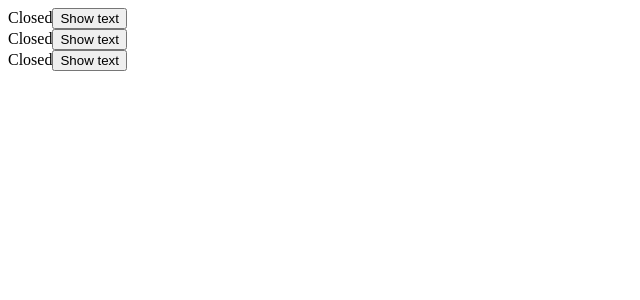
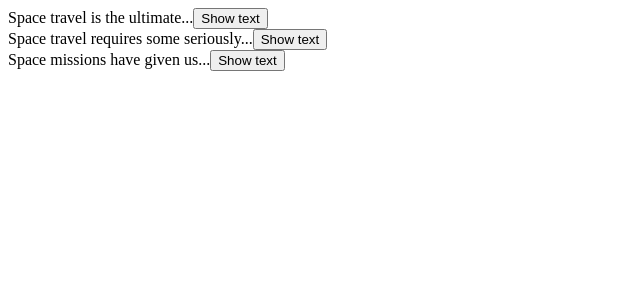
Before and after one commit to tojibayevvv/popcorn, a React (Create React App) app: page / in a window 1280 px wide. Shown: the top 300 px of the page, without its empty margins (0-640 px from the left). Built offline with nearby package versions, Linux system fonts and the light colour scheme.

Commit message:
refactor: adjust collapsed word count and improve display logic in Expander component

```diff
--- a/src/TextExpander.js
+++ b/src/TextExpander.js
@@ -12,10 +12,8 @@ export default function TextExpander() {
       </Expander>
 
       <Expander
-        collapsedNumWords={20}
         expandButtonText="Show text"
         collapseButtonText="Collapse text"
-        buttonColor="#ff6622"
       >
         Space travel requires some seriously amazing technology and
         collaboration between countries, private companies, and international
@@ -35,20 +33,22 @@ export default function TextExpander() {
 }
 
 function Expander({
-  collapsedNumWords = 10,
+  collapsedNumWords = 5,
   expandButtonText = "Show text",
   collapseButtonText = "Collapse text",
   children,
 }) {
   const [isExpanded, setIsExpanded] = useState(false);
-
+  const displayText = isExpanded
+    ? children
+    : children.split(" ").slice(0, collapsedNumWords).join(" ") + "...";
 
   function handleClick() {
     setIsExpanded((exp) => !exp);
   }
   return (
     <div>
-      {isExpanded ? children : "Closed"}
+      {isExpanded ? children : displayText}
       <button onClick={() => handleClick()}>
         {isExpanded ? collapseButtonText : expandButtonText}
       </button>
```
